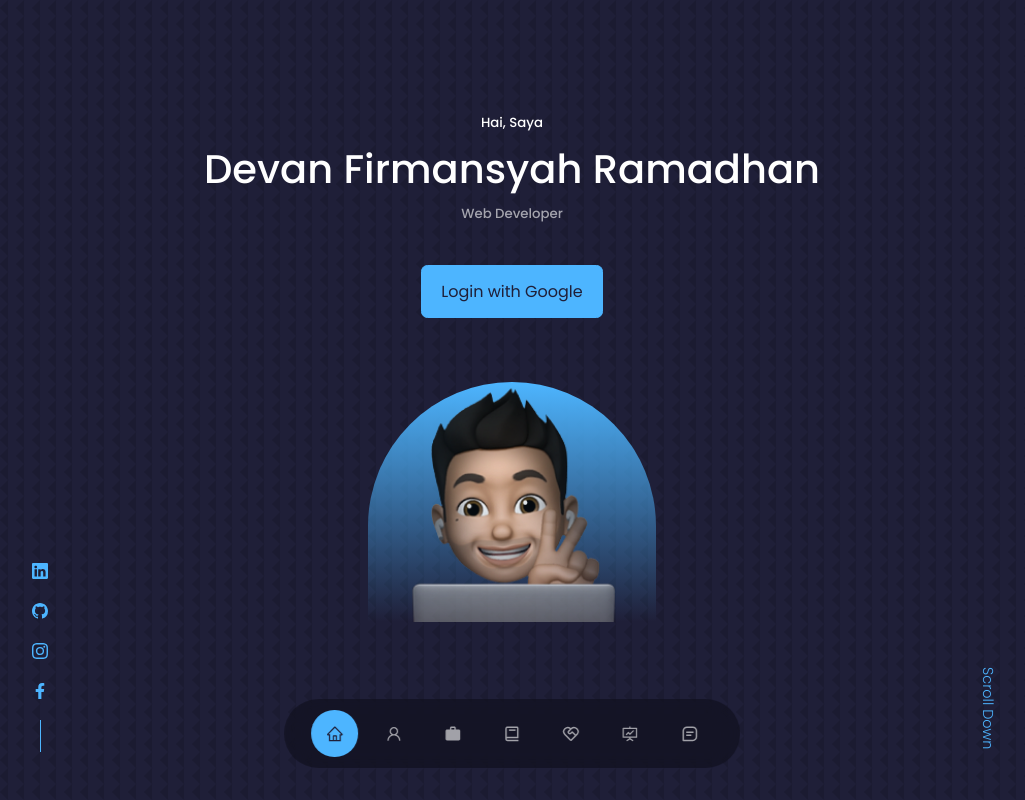
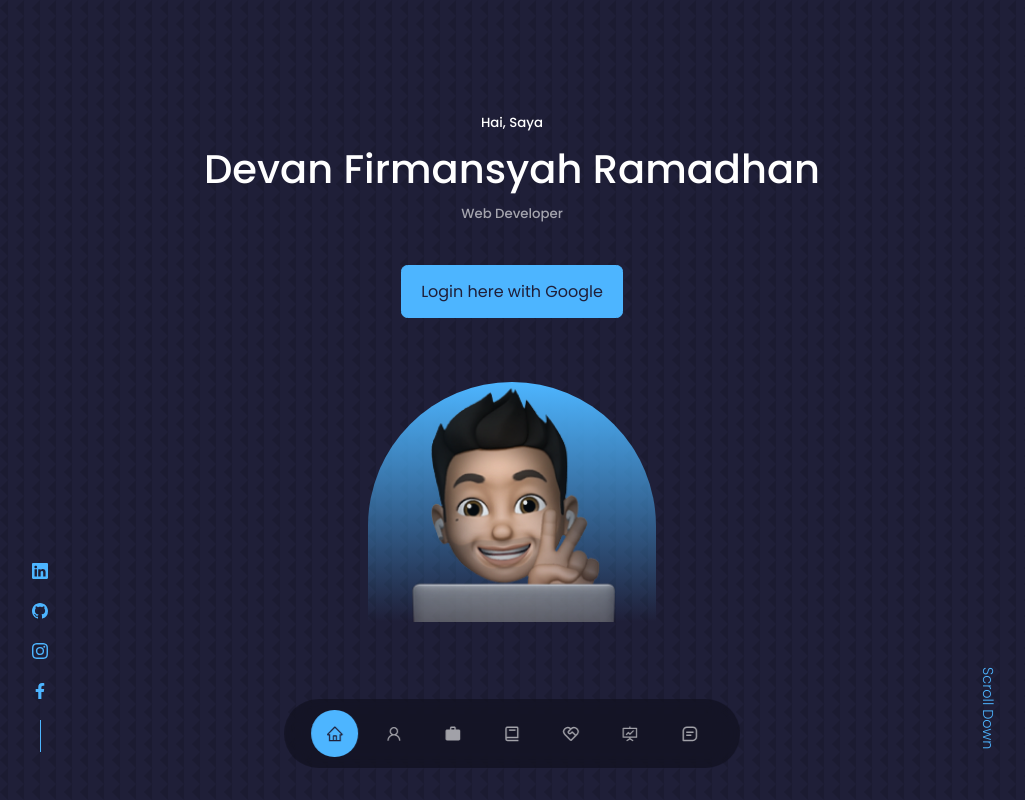
Before and after one commit to githubdev99/portfolio-reactjs, a React (Create React App) app: page / in a window 1280 px wide. Shown: the top 800 px of the page, without its empty margins (128-1153 px from the left). Built offline with nearby package versions, Linux system fonts and the light colour scheme.

Commit message:
test automation on appflow

```diff
--- a/src/components/header/CTA.jsx
+++ b/src/components/header/CTA.jsx
@@ -54,7 +54,7 @@ const CTA = (props) => {
         Kontak Saya
       </a> */}
       <a href="#" className="btn btn-primary" onClick={signIn}>
-        Login with Google
+        Login here with Google
       </a>
     </div>
   );
```
